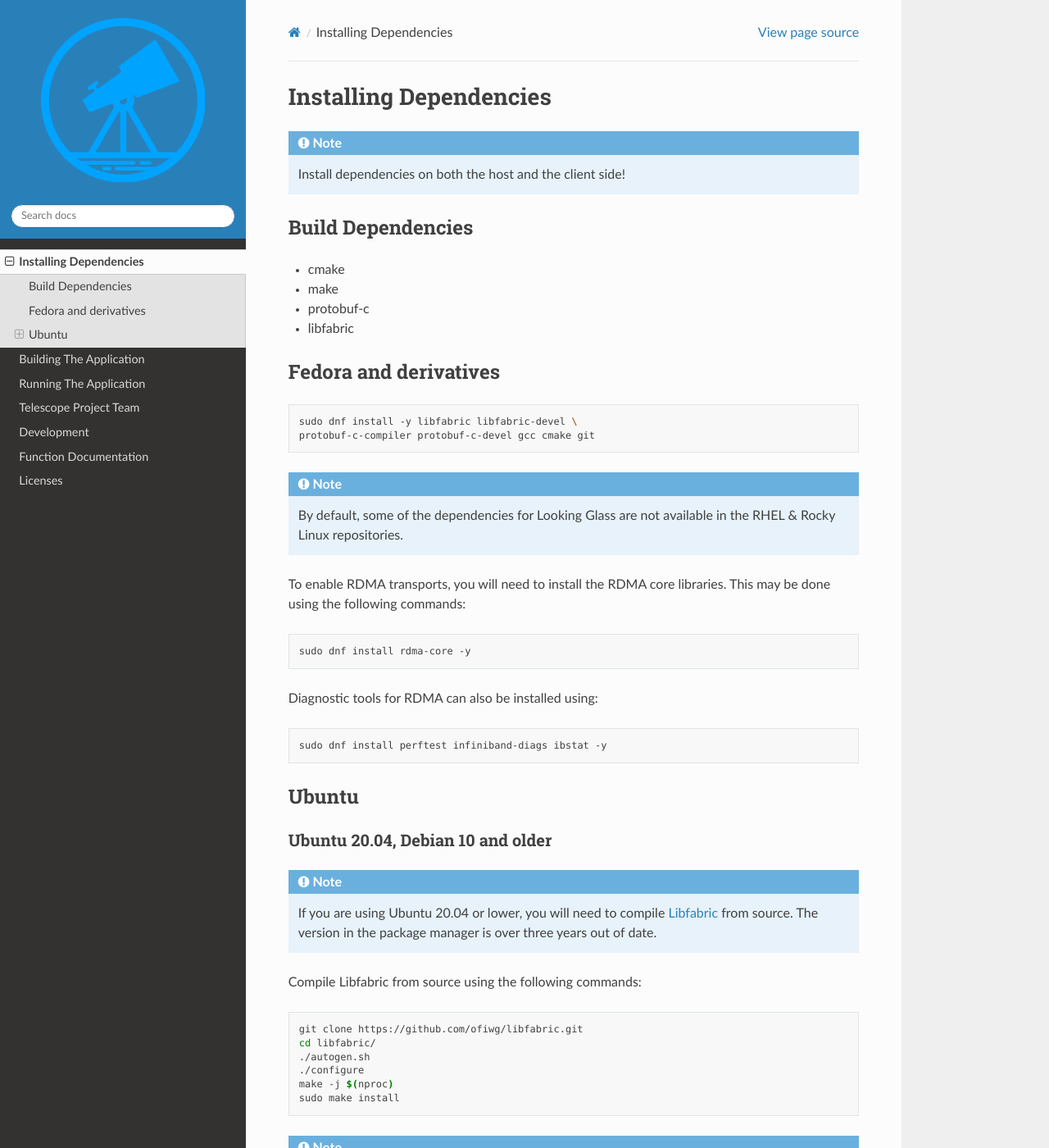
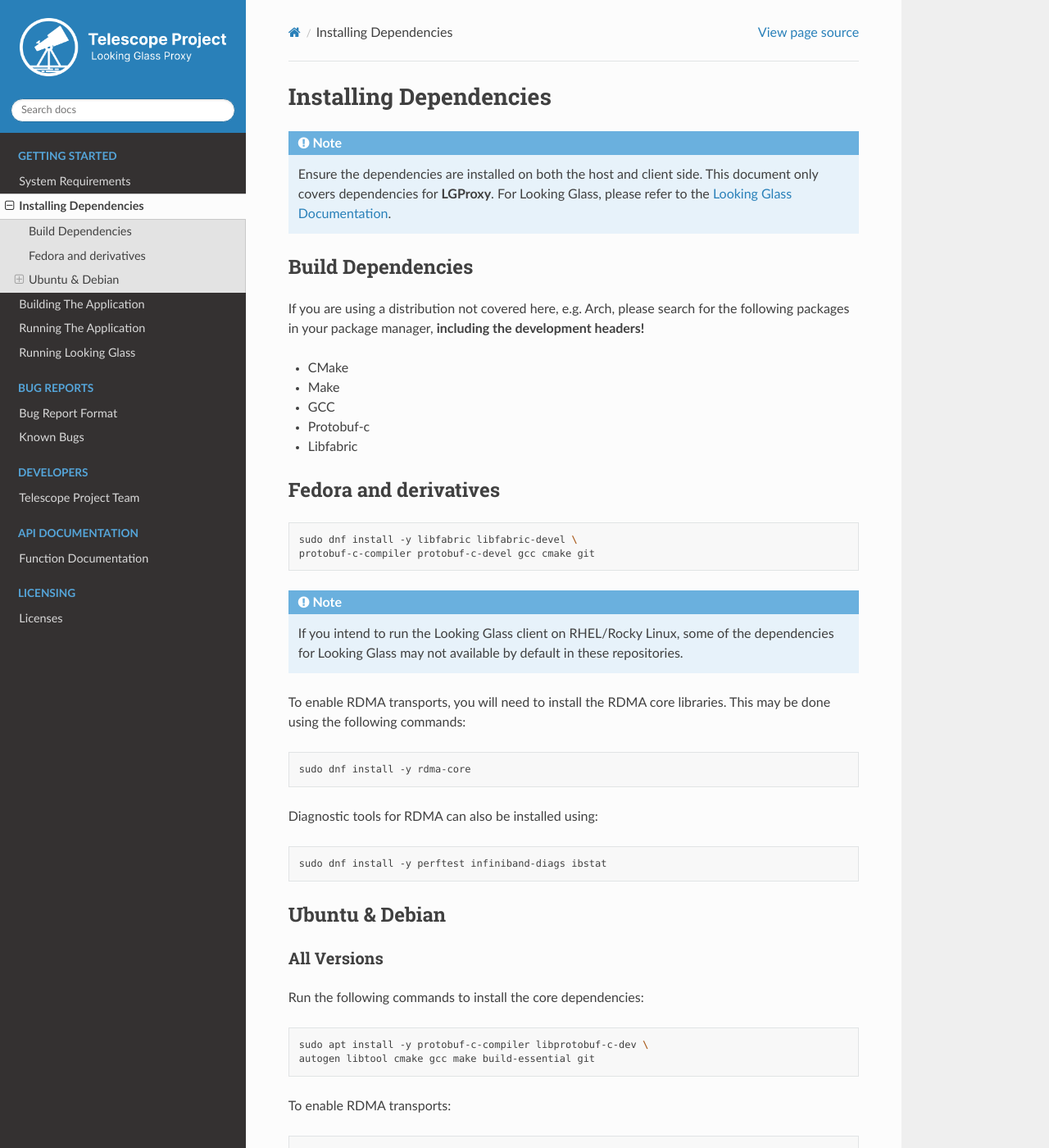
Before and after one commit to telescope-proj/lgproxy, a Sphinx documentation site: the page built from docs/user/installation.rst, in a window 1280 px wide and 1400 px high. Shown: the whole window at 82% size. Built offline with Sphinx 7.4.7 and the Read the Docs theme 2.0.0, drawn with Linux system fonts in a browser that asks for light colours; some of the changed text lies outside the part shown.

Commit message:
Update documentation - Update project logo - Add bug report template - Add bandwidth calculator - Add system requirements - Add steps to run Looking Glass w/ LGProxy

```diff
--- /dev/null
+++ b/docs/bugs/format.rst
@@ -0,0 +1,59 @@
+.. _format:
+
+Bug Report Format
+=================
+
+.. warning::
+
+    Do not submit Looking Glass issues that only occur when LGProxy is used to
+    the Looking Glass GitHub.
+
+If you have discovered a LGProxy bug, please rerun the program with the
+following options prefixed:
+
+.. code-block:: text
+
+    LP_LOG_LEVEL=1 TRF_LOG_LEVEL=1 FI_LOG_LEVEL=debug
+
+Please go through this checklist before submitting bug reports:
+
+- ☐ Have you followed the LibTRF Network Optimization Steps?
+- ☐ Do the Looking Glass versions on both sides match?
+- ☐ Do the LGProxy and LibTRF versions on both sides match?
+- ☐ Is this bug not in the :doc:`knownbugs` section?
+
+RDMA Transport Specific
+
+- ☐ Have you increased the amount of locked memory available?
+- ☐ Does running an ``ib_read_bw`` test pass on both sides?
+- ☐ Do both sides support the same RDMA protocol?
+
+Please cut and fill in the following information, either inline or by attaching
+text files:
+
+.. code-block:: text
+
+    LGProxy Version:
+
+    NIC Models:
+    NIC Driver Types (in-kernel or proprietary):
+
+    (RDMA Specific) Output of `ibstat` command below:
+
+
+    Output of either the `ip a` or `ifconfig` command below:
+
+
+    Source Application Log Dump:
+
+
+    Sink Application Log Dump:
+
+
+    Looking Glass Host Log:
+
+
+    Looking Glass Client Log:
+
+Then, please create an issue and describe the behaviour on our `GitHub page
+<https://github.com/telescope-proj/lgproxy/issues>`_.
--- a/docs/user/copyright.rst
+++ b/docs/user/copyright.rst
@@ -14,8 +14,8 @@
 This project is licensed under `GPL 2.0+
 <https://github.com/telescope-proj/lgproxy/blob/main/LICENSE>`_.
 
-Telescope Remote Frame Buffer Library (LibTRF)
-~~~~~~~~~~~~~~~~~~~~~~~~~~~~~~~~~~~~~~~~~~~~~~
+Telescope Remote Framebuffer Library (LibTRF)
+~~~~~~~~~~~~~~~~~~~~~~~~~~~~~~~~~~~~~~~~~~~~~
 
 Copyright (c) 2022 `Tim Dettmar <https://github.com/beanfacts>`_.
 
--- a/docs/user/installation.rst
+++ b/docs/user/installation.rst
@@ -4,15 +4,24 @@
 =======================
 
 .. note::
-    Install dependencies on both the host and the client side!
+
+    Ensure the dependencies are installed on both the host and client side.
+    This document only covers dependencies for **LGProxy**. For Looking Glass,
+    please refer to the `Looking Glass Documentation
+    <https://looking-glass.io/docs/>`_.
 
 Build Dependencies
 ******************
 
-* cmake
-* make
-* protobuf-c
-* libfabric
+If you are using a distribution not covered here, e.g. Arch, please
+search for the following packages in your package manager, **including the
+development headers!**
+
+* CMake
+* Make
+* GCC
+* Protobuf-c
+* Libfabric
 
 Fedora and derivatives
 **********************
@@ -24,24 +33,48 @@
 
 .. note::
 
-    By default, some of the dependencies for Looking Glass are not available in
-    the RHEL & Rocky Linux repositories.
+    If you intend to run the Looking Glass client on RHEL/Rocky Linux, some of
+    the dependencies for Looking Glass may not available by default in these
+    repositories.
 
 To enable RDMA transports, you will need to install the RDMA core libraries.
 This may be done using the following commands:
 
 .. code-block:: bash
 
-    sudo dnf install rdma-core -y
+    sudo dnf install -y rdma-core
 
 Diagnostic tools for RDMA can also be installed using:
 
 .. code-block:: bash
 
-    sudo dnf install perftest infiniband-diags ibstat -y
+    sudo dnf install -y perftest infiniband-diags ibstat
 
-Ubuntu
-******
+Ubuntu & Debian
+***************
+
+All Versions
+------------
+
+Run the following commands to install the core dependencies:
+
+.. code-block:: bash
+
+    sudo apt install -y protobuf-c-compiler libprotobuf-c-dev \
+    autogen libtool cmake gcc make build-essential git
+
+To enable RDMA transports:
+
+.. code-block:: bash
+
+    sudo apt install -y rdma-core
+
+Diagnostic tools for RDMA can also be installed using:
+
+.. code-block:: bash
+
+    sudo apt install -y perftest infiniband-diags ibstat
+
 
 Ubuntu 20.04, Debian 10 and older
 ---------------------------------
@@ -77,27 +110,6 @@
 
     sudo apt install -y libfabric-bin libfabric-dev libfabric1
 
-All Ubuntu & Debian Versions
-----------------------------
 
-Once the above commands complete, run the following commands to install the
-other dependencies:
-
-.. code-block:: bash
-
-    sudo apt install -y protobuf-c-compiler libprotobuf-c-dev \
-    autogen libtool cmake gcc make build-essential git
-
-To enable RDMA transports:
-
-.. code-block:: bash
-
-    sudo apt install rdma-core -y
-
-Diagnostic tools for RDMA can also be installed using:
-
-.. code-block:: bash
-
-    sudo dnf install perftest infiniband-diags ibstat -y
-
-Once complete, go to :doc:`building`.
+.. note::
+    Once complete, go to :doc:`building`.
```
Also changed, not shown: docs/_static/test.html (added, +158 -0 lines), docs/bugs/knownbugs.rst (added, +13 -0 lines), docs/index.rst (+30 -8 lines), docs/user/development.rst (deleted, +0 -43 lines), docs/user/requirements.rst (added, +79 -0 lines), docs/user/runlg.rst (added, +22 -0 lines), docs/user/running.rst (+37 -18 lines), docs/team/team.rst (renamed from docs/user/team.rst), docs/telescope-logo.png, docs/user/spice.png (added).
